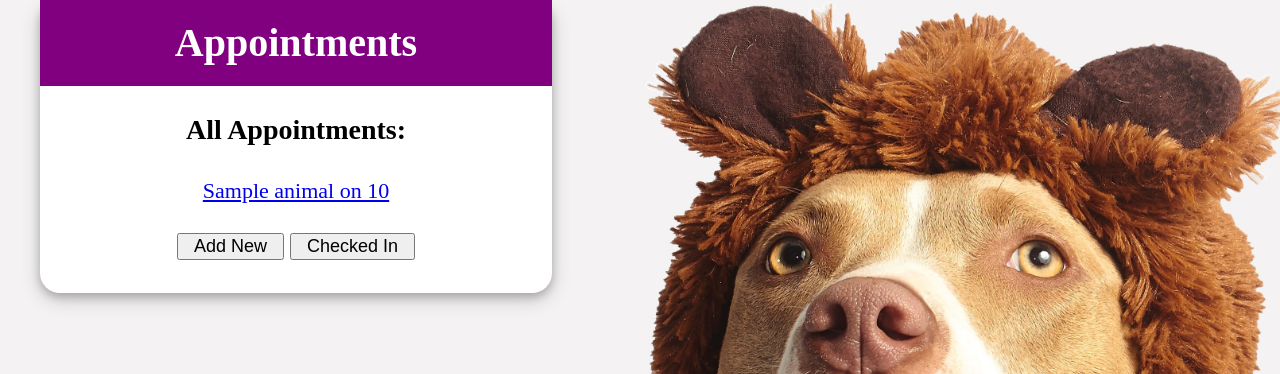
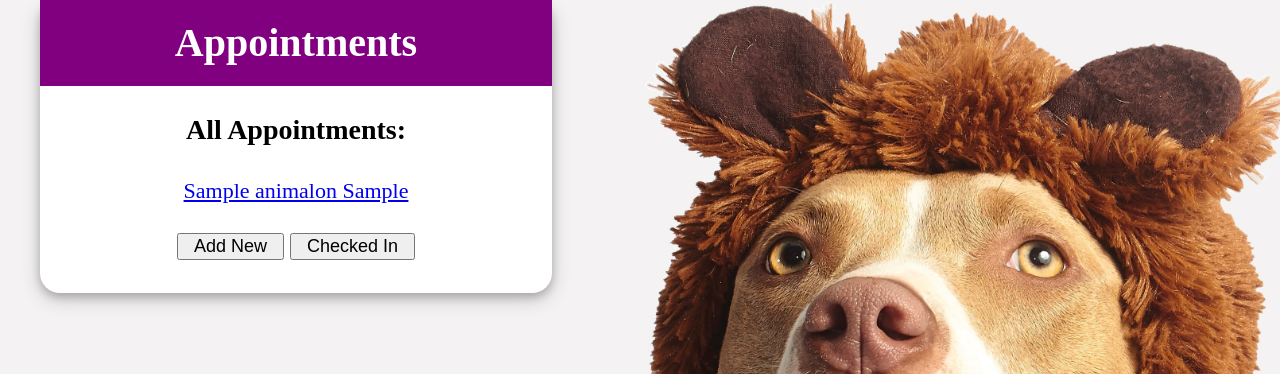
Before and after one commit to juanMoleroD/vet_management_project, a Flask app: template templates/appointments/appointments.html in a window 1280 px wide. Shown: the part 143-517 px from the top of the page. Run offline with Flask 2, Linux system fonts and the light colour scheme; the template is opened without the code that fills it: most values are stand-ins (such as "Sample title", 1, 10 or a date in 2020).

Commit message:
appointment_controller: completed show all template

```diff
--- a/controllers/appointment_controller.py
+++ b/controllers/appointment_controller.py
@@ -6,4 +6,5 @@ appointments_blueprint = Blueprint("appointments", __name__)
 
 @appointments_blueprint.route("/appointments")
 def show_all():
-    return render_template("appointments/appointments.html")
+    all_appointments = appointment_repository.select_all()
+    return render_template("appointments/appointments.html", appointments=all_appointments)
--- a/templates/appointments/appointments.html
+++ b/templates/appointments/appointments.html
@@ -8,7 +8,7 @@
             <ul>
                 {% for appointment in appointments %}
                 <li><a href="/appointments/{{ appointment.id }}">
-                    {{ appointment.animal.name }} on {{appointment.check-in}}</a></li>
+                    {{ appointment.animal.name }}on {{appointment.check_in}}</a></li>
                 {% endfor %}
             </ul>
         </section>
```
